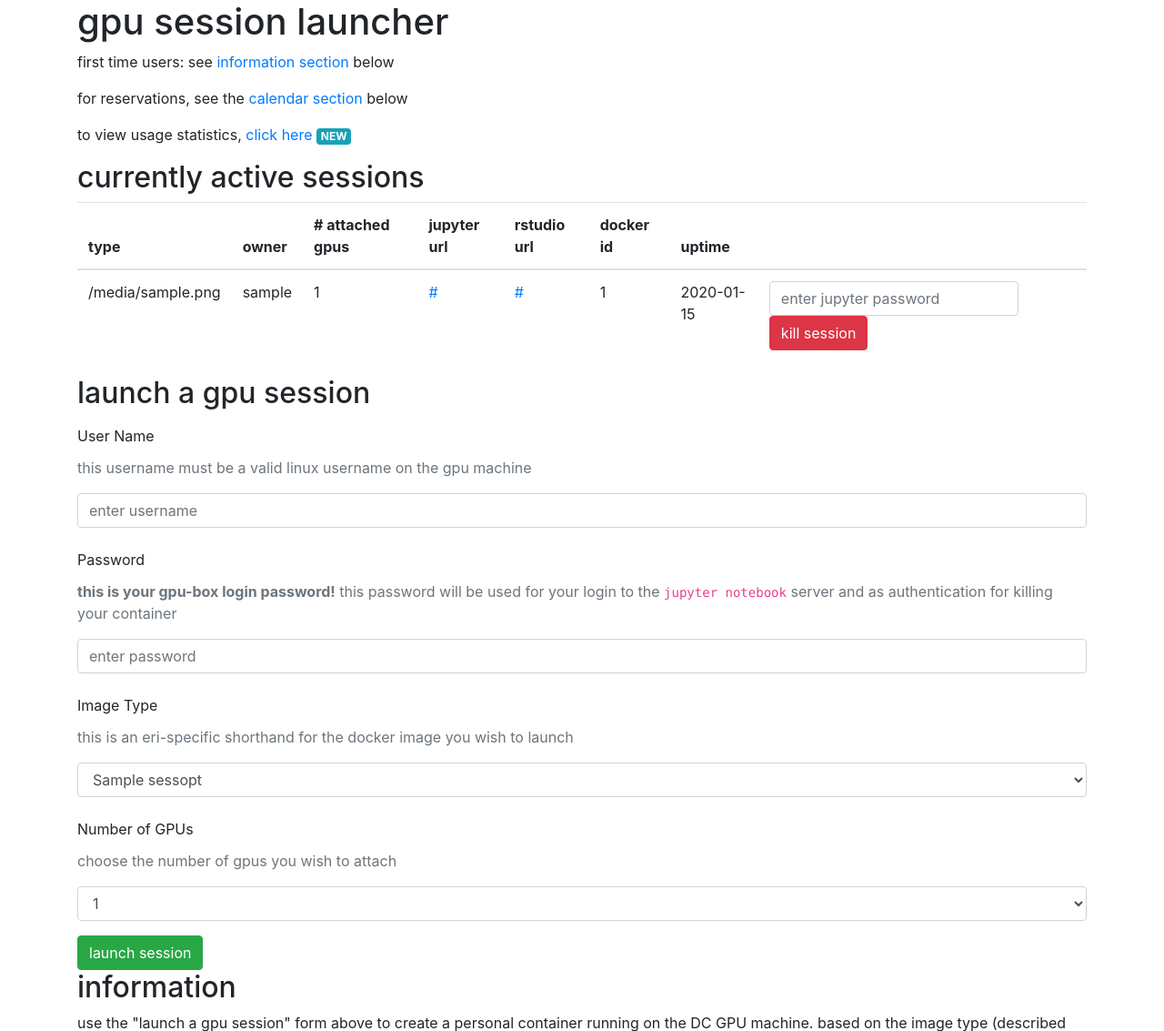
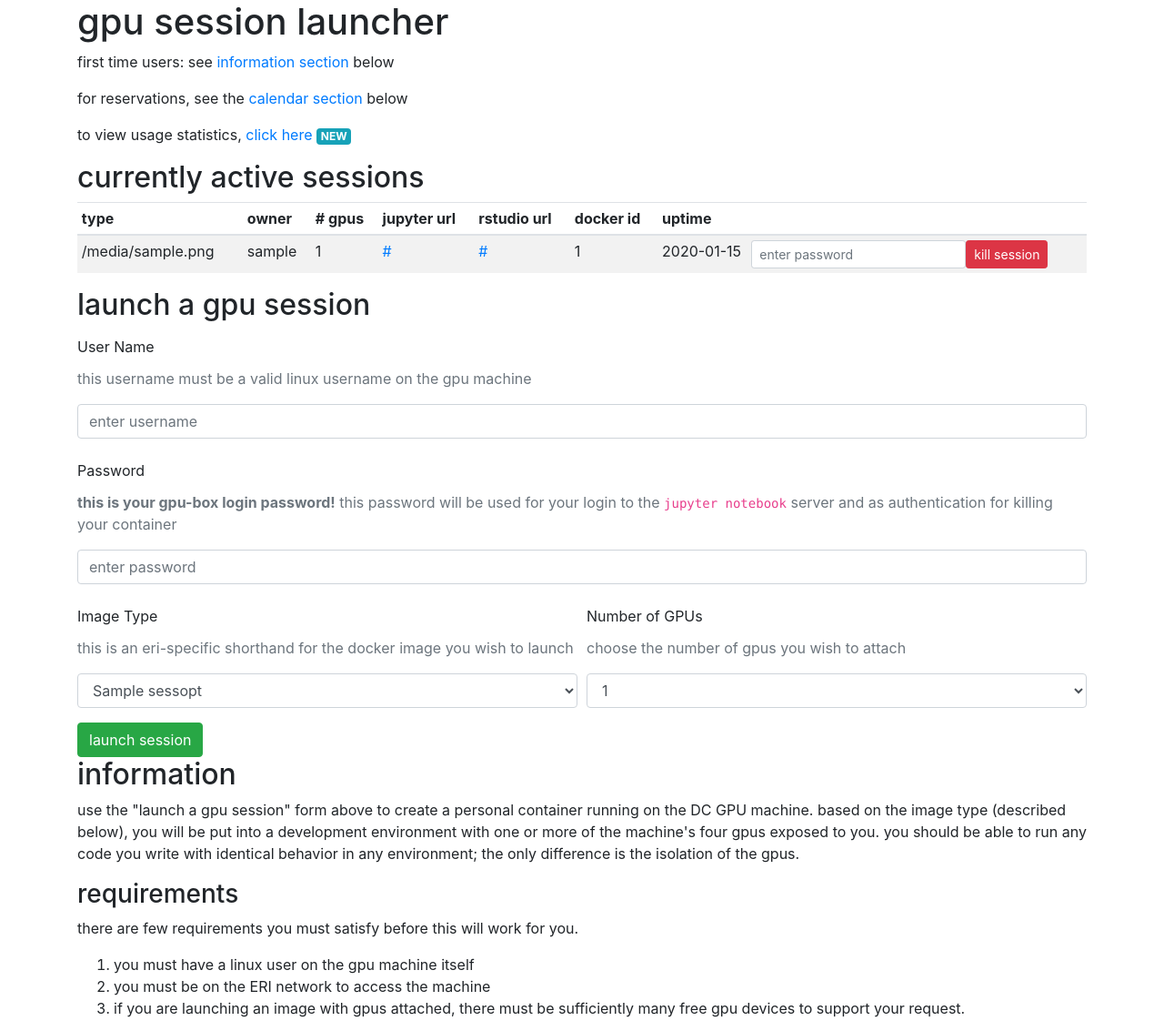
Before and after one commit to ElderResearch/gpu_launch_app, a Flask app: template app/templates/index.html in a window 1280 px wide. Shown: the top 1133 px of the page at 91% size. Run offline with Flask 3, Linux system fonts and the light colour scheme; the template is opened without the code that fills it: most values are stand-ins (such as "Sample title", 1, 10 or a date in 2020); parts of the project's set-up code (start-up, migrations or seed data) failed here and were passed over; some libraries are stand-ins or nearby versions.

Commit message:
update layout for bootstrap changes

```diff
--- a/app/templates/index.html
+++ b/app/templates/index.html
@@ -7,12 +7,12 @@
     <p>to view usage statistics, <a href="/usage">click here</a> <span class="badge badge-info">NEW</span></p>
     <h2>currently active sessions</h2>
     <div>
-        <table class="table table=striped">
+        <table class="table table-striped table-sm">
             <thead>
                 <tr>
                     <th scope="col">type</th>
                     <th scope="col">owner</th>
-                    <th scope="col"># attached gpus</th>
+                    <th scope="col"># gpus</th>
                     <th scope="col">jupyter url</th>
                     <th scope="col">rstudio url</th>
                     <th scope="col">docker id</th>
@@ -26,18 +26,20 @@
                     <td>{{ x.imagetype }}</td>
                     <td>{{ x.username }}</td>
                     <td>{{ x.num_gpus }}</td>
-                    <td><a href="{{ x.jupyter_url }}">{{ x.jupyter_url[:14] + x.jupyter_url[36:]}}</a></td>
-                    <td><a href="{{ x.rstudio_url }}">{{ x.get('rstudio_url','')[:14] + x.get('rstudio_url','')[36:] }}</a></td>
+                    <td><a href="{{ x.jupyter_url }}" target="_blank">{{ x.jupyter_url[:14] + x.jupyter_url[36:]}}</a></td>
+                    <td><a href="{{ x.rstudio_url }}" target="_blank">{{ x.get('rstudio_url','')[:14] + x.get('rstudio_url','')[36:] }}</a></td>
                     <td>{{ x.id[:10] }}</td>
                     <td>{{ x.uptime }}</td>
                     <td>
                         <form action="/killSession" class="form-inline" method="POST">
-                            <input type="hidden" id="kill-docker-id" name="docker_id" value="{{ x.id }}">
-                            <input type="hidden" id="kill-pw-hash" name="pwhash" value="{{ x.pwhash }}">
-                            <input type="password" id="kill-password" name="password" class="form-control" placeholder="enter jupyter password">
-                            <button type="submit" id="kill_submit" name="kill session" value="kill session" class="btn btn-danger">
-                                kill session
-                            </button>
+			    <div class="row">
+                            	<input type="hidden" id="kill-docker-id" name="docker_id" value="{{ x.id }}">
+                            	<input type="hidden" id="kill-pw-hash" name="pwhash" value="{{ x.pwhash }}">
+                            	<input type="password" id="kill-password" name="password" class="form-control form-control-sm" placeholder="enter password">
+                            	<button type="submit" id="kill_submit" name="kill session" value="kill session" class="btn btn-danger btn-sm">
+                                    kill session
+                            	</button>
+			    </div>
                         </form>
                     </td>
                 </tr>
@@ -71,7 +73,8 @@
             </p>
             <input type="password" class="form-control" id="create-password" name="password" placeholder="enter password">
         </div>
-        <div class="form-group">
+	<div class="form-row">
+        <div class="form-group col-md-6">
             <label for="create-imagetype" class="col-form-label">
                 Image Type
             </label>
@@ -84,7 +87,7 @@
                 {% endfor %}
             </select>
         </div>
-        <div class="form-group">
+        <div class="form-group col-md-6">
             <label for="choose-gpus" class="col-form-label">
                 Number of GPUs
             </label>
@@ -97,6 +100,7 @@
                 {% endfor %}
             </select>
         </div>
+	</div>
         <button type="submit" id="create-submit" class="btn btn-success" value="launch session">
             launch session
         </button>
```
